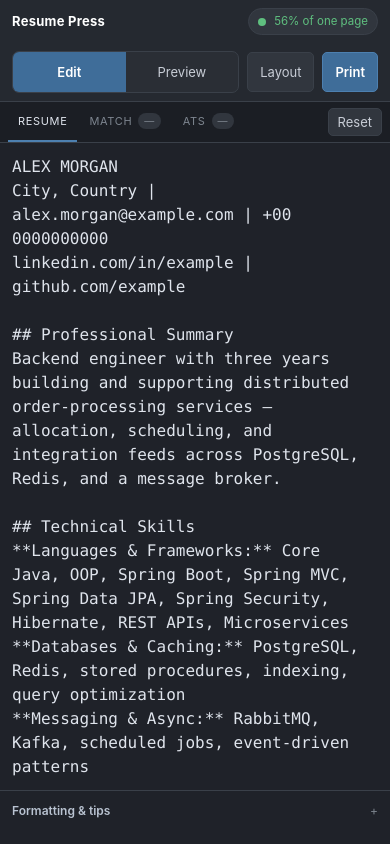
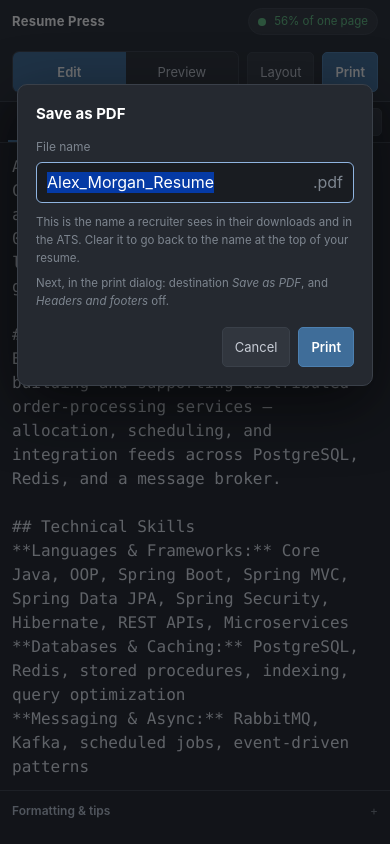
Before and after one commit to m3rcury02/md-to-resume, a plain HTML site: page index.html in a window 390 px wide. Both pictures are taken after a click on the button "Print". Drawn offline with Linux system fonts and the light colour scheme.

Commit message:
Name the saved PDF after the person, not the app
Print now opens a small Save as PDF dialog with a file name field. It
starts as Firstname_Lastname_Resume, taken from the name line, and any
name you type is remembered in this browser. Clear the field to go back
to the default.

Browsers name the saved PDF after document.title, and Chrome also writes
it into the PDF's Title field. Both used to say "Resume Press". The title
now always matches the chosen name, so Ctrl+P and the browser menu use it
too, and a phone can't finish making the PDF after the title was put back.

Co-Authored-By: Claude Opus 5.5 <noreply@anthropic.com>
Claude-Session: https://claude.ai/code/session_011NapN2jY7VGogmrFrUwWEL

```diff
--- a/index.html
+++ b/index.html
@@ -210,6 +210,31 @@
   .rowbar{display:flex;align-items:center;gap:8px;margin-top:16px}
   .rowbar .grp{margin:0;margin-right:auto}
 
+  /* ---------- save-as dialog ---------- */
+  dialog.dlg{
+    width:min(440px, calc(100vw - 32px));padding:18px;
+    border:1px solid var(--shell-line);border-radius:10px;
+    background:var(--shell-2);color:var(--shell-text);
+    box-shadow:0 20px 60px rgba(0,0,0,.55);
+  }
+  dialog.dlg::backdrop{background:rgba(10,12,15,.6)}
+  .dlg h2{margin:0 0 12px;font-size:15px;font-weight:700;color:#fff}
+  .dlg label{display:block;font-size:12px;color:var(--shell-dim);margin-bottom:6px}
+  .fbox{
+    display:flex;align-items:center;margin-bottom:10px;
+    border:1px solid var(--shell-line);border-radius:6px;background:#191c21;
+  }
+  .fbox:focus-within{border-color:#8fb4e0}
+  /* 16px: below it iOS Safari zooms the page when the field takes focus */
+  .fbox input{
+    flex:1;min-width:0;border:0;outline:none;background:transparent;
+    color:#dfe4ec;padding:9px 10px;font-family:inherit;font-size:16px;line-height:1.3;
+  }
+  .fbox input:focus-visible{outline:none}
+  .fbox .ext{padding-right:10px;color:var(--shell-dim);font-size:16px}
+  .dlg .note + .note{margin-top:6px}
+  .dlgbar{display:flex;justify-content:flex-end;gap:8px;margin-top:16px}
+
   /* ---------- touch: no hover, so targets need thumb room ---------- */
   @media (hover:none){
     select,button{padding:9px 12px;font-size:13px;min-height:40px}
@@ -275,13 +300,16 @@
     .hint > summary::-webkit-details-marker{display:none}
     .hint > summary::after{content:'+';float:right;color:var(--shell-dim);font-weight:400}
     .hint[open] > summary::after{content:'\2013'}
+
+    /* sit high, so the on-screen keyboard does not cover the field it opened for */
+    dialog.dlg{margin-top:10vh}
   }
 
   /* ---------- print ---------- */
   @page{ size:A4; margin:0 }
   @media print{
     body{background:#fff;display:block;height:auto}   /* dvh is a screen measure; the page box is not */
-    header,.editor,.hint{display:none !important}
+    header,.editor,.hint,dialog{display:none !important}
     main{display:block}
     body[data-view] .stage{flex:none;height:auto;min-height:0;padding:0;overflow:visible;display:block;background:#fff}
     .scaler{transform:none !important;height:auto !important;width:auto !important}
@@ -372,6 +400,26 @@
     </div>
   </section>
 </main>
+
+<dialog class="dlg" id="saveDlg" aria-labelledby="saveTitle">
+  <form id="saveForm">
+    <h2 id="saveTitle">Save as PDF</h2>
+    <label for="fname">File name</label>
+    <div class="fbox">
+      <input id="fname" type="text" maxlength="120" autocomplete="off" autocapitalize="off"
+        spellcheck="false" enterkeyhint="go">
+      <span class="ext" aria-hidden="true">.pdf</span>
+    </div>
+    <span class="note">This is the name a recruiter sees in their downloads and in the ATS.
+      Clear it to go back to the name at the top of your resume.</span>
+    <span class="note">Next, in the print dialog: destination <em>Save as PDF</em>, and
+      <em>Headers and footers</em> off.</span>
+    <div class="dlgbar">
+      <button type="button" id="saveCancel">Cancel</button>
+      <button type="submit" class="go">Print</button>
+    </div>
+  </form>
+</dialog>
 
 <script>
 (function(){
@@ -468,6 +516,7 @@
     if (skills) out += '</div>';
 
     page.innerHTML = started ? out : '<p class="line" style="color:#8b929c">Paste your resume text on the left.</p>';
+    syncTitle();   // the default file name follows the name line
   }
 
   /* ---------- measurement ----------
@@ -819,7 +868,7 @@
     clearTimeout(saveTimer);
     saveTimer = setTimeout(() => {
       try {
-        const st = { src: src.value, jd: jd.value };
+        const st = { src: src.value, jd: jd.value, fname: customName };
         CTRLS.forEach(id => st[id] = $(id).value);
         localStorage.setItem(KEY, JSON.stringify(st));
       } catch(_){}
@@ -832,9 +881,57 @@
     if (!st) return false;
     if (typeof st.src === 'string') src.value = st.src;
     if (typeof st.jd === 'string') jd.value = st.jd;
+    if (typeof st.fname === 'string') customName = cleanName(st.fname);
     CTRLS.forEach(id => { if (st[id] != null) $(id).value = st[id]; });
     return true;
   }
+
+  /* ---------- the file name a recruiter sees ----------
+     Every browser's Save as PDF names the file after document.title, and Chrome also
+     writes it into the PDF's Title field, which some viewers show instead of the file
+     name. Left as the app's name, every resume shipped as "Resume Press.pdf" with
+     "Resume Press" inside it. The title is held equal to the chosen name at all times
+     rather than swapped in around print(): Ctrl+P and the browser menu never touch the
+     button, and on a phone print() can return before the PDF is made, so a title put
+     back on afterprint could win that race and name the file after the app again. */
+  const fname = $('fname'), dlg = $('saveDlg');
+  let customName = '';   // what the user typed; empty means "follow the resume"
+
+  // Windows and macOS refuse these in a file name; Chrome would swap each for "_"
+  function cleanName(s){
+    return s.replace(/[\u0000-\u001f\u007f\\/:*?"<>|]+/g, ' ').replace(/\s+/g, ' ').trim()
+      .replace(/\.pdf$/i, '').replace(/^[\s.]+|[\s.]+$/g, '').slice(0, 120).trim();
+  }
+
+  function defaultName(){
+    const el = page.querySelector('.name');
+    let n = el ? txt(el).replace(/[,;|·•]+/g, ' ') : '';
+    // ALEX MORGAN -> Alex Morgan; a name already in mixed case (McKenzie) is left alone
+    if (n === n.toUpperCase() && n !== n.toLowerCase())
+      n = n.toLowerCase().replace(/(^|[\s'’-])(\p{L})/gu, (m, a, b) => a + b.toUpperCase());
+    n = cleanName(n).replace(/\s+/g, '_');
+    return n ? n + '_Resume' : 'Resume';
+  }
+
+  function syncTitle(){ document.title = customName || defaultName(); }
+
+  function openSave(){
+    if (typeof dlg.showModal !== 'function'){ window.print(); return; }
+    fname.value = customName || defaultName();
+    fname.placeholder = defaultName();
+    dlg.showModal();
+    fname.select();
+  }
+
+  $('saveForm').addEventListener('submit', e => {
+    e.preventDefault();
+    const v = cleanName(fname.value);
+    customName = v === defaultName() ? '' : v;   // the default stays live, tracking the name line
+    syncTitle(); save();
+    dlg.close();
+    window.print();
+  });
+  $('saveCancel').addEventListener('click', () => dlg.close());
 
   /* ---------- controls ---------- */
   function setPageRule(a4){
@@ -894,7 +991,7 @@
 
   // fitting one page is a claim about the document, so show the document
   $('autofit').addEventListener('click', () => { autoFit(); if (phone.matches) setView('preview'); });
-  $('print').addEventListener('click', () => window.print());
+  $('print').addEventListener('click', openSave);
   src.addEventListener('input', () => { render(); refresh(); });
   jd.addEventListener('input', () => { updateMatch(); save(); });
   let fitPending = false;
@@ -938,6 +1035,7 @@
     if (dirty && !confirm('Discard this draft and reload the sample?')) return;
     src.value = SAMPLE;
     jd.value = '';
+    customName = '';
     $('fs').value = '10.2'; $('lh').value = '1.30'; $('pd').value = '12';
     $('size').selectedIndex = 0;
     applyVars(); render(); refresh();
```
